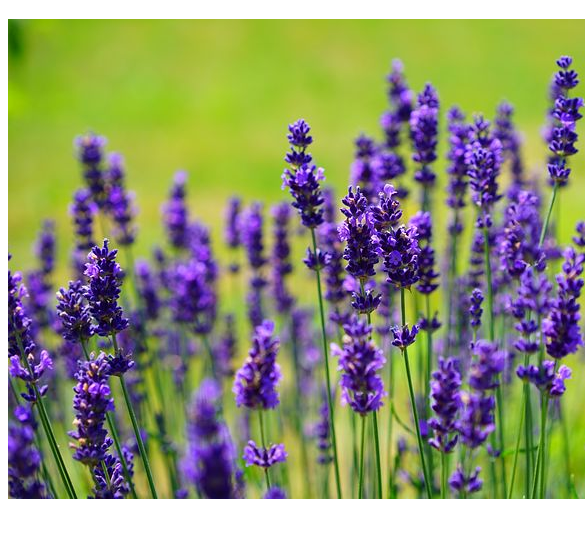
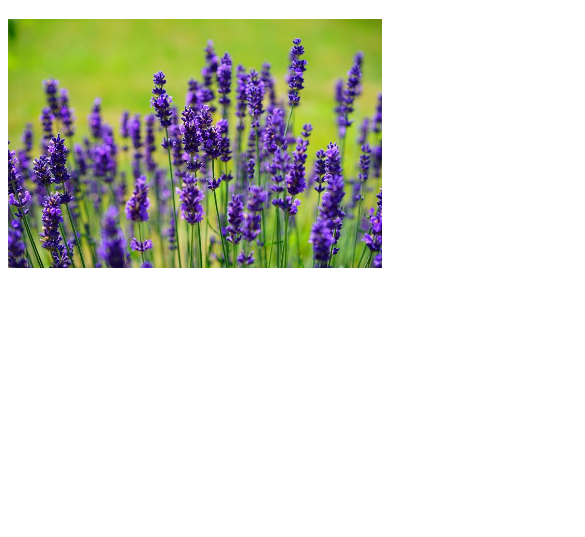
Before and after one commit to l-dimichele/primo_repo, a plain HTML site: page index.html in a window 390 px wide. Shown: the part 61-598 px from the top of the page, 585 px wide, since content can reach past the window. Drawn offline with Linux system fonts and the light colour scheme.

Commit message:
aggiunti stile e img responsive

```diff
--- a/index.html
+++ b/index.html
@@ -4,12 +4,13 @@
     <meta charset="UTF-8">
     <meta http-equiv="X-UA-Compatible" content="IE=edge">
     <meta name="viewport" content="width=device-width, initial-scale=1.0">
+    <link href="static/css/stile.css" rel="stylesheet">
     <title>Fiori Bellissimi</title>
 </head>
 <body>
     <h1>Immagine di fiori</h1>
-    <div>
-        <img src="static/images/fiori.jpg">
+    <div class="container">
+        <img class="responsive-img" src="static/images/fiori.jpg">
     </div>
 </body>
 </html>
--- /dev/null
+++ b/static/css/stile.css
@@ -0,0 +1,9 @@
+.container {
+    max-width: 1000px;
+    margin: 0 auto;
+}
+
+.responsive-img {
+    display: block;
+    max-width: 100%;
+}
```
